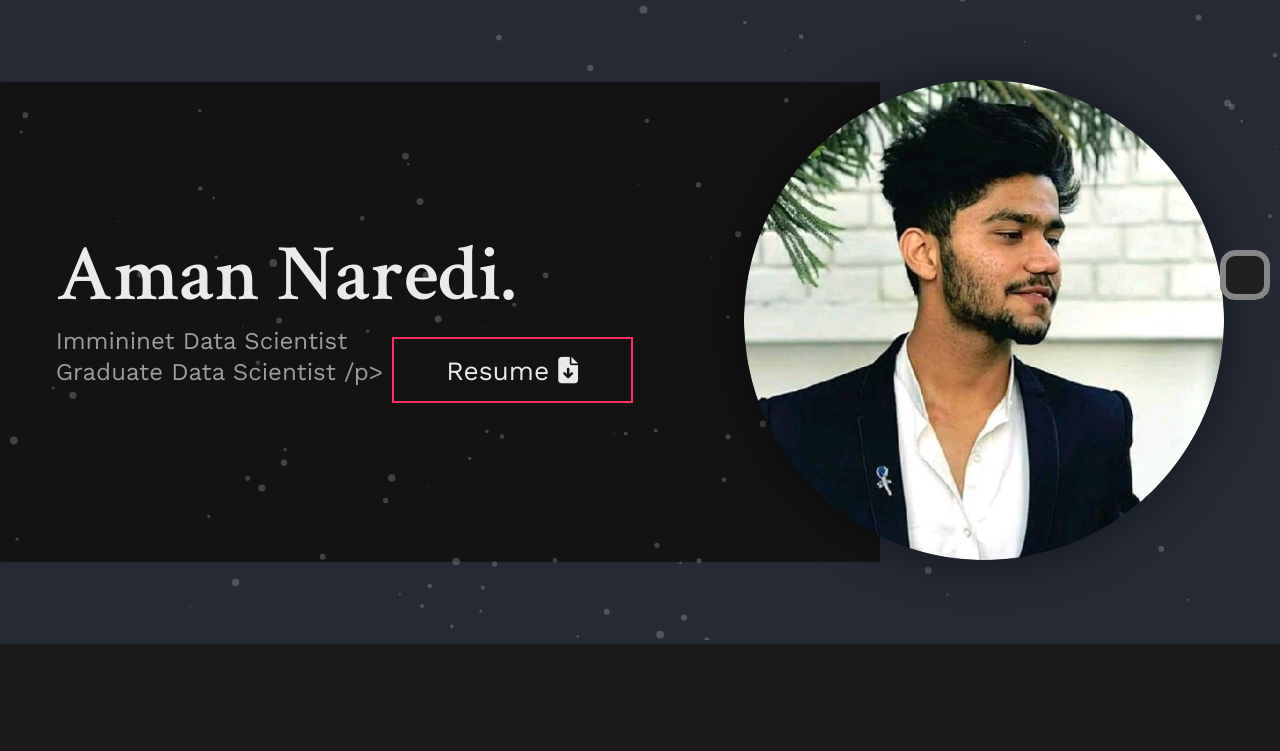
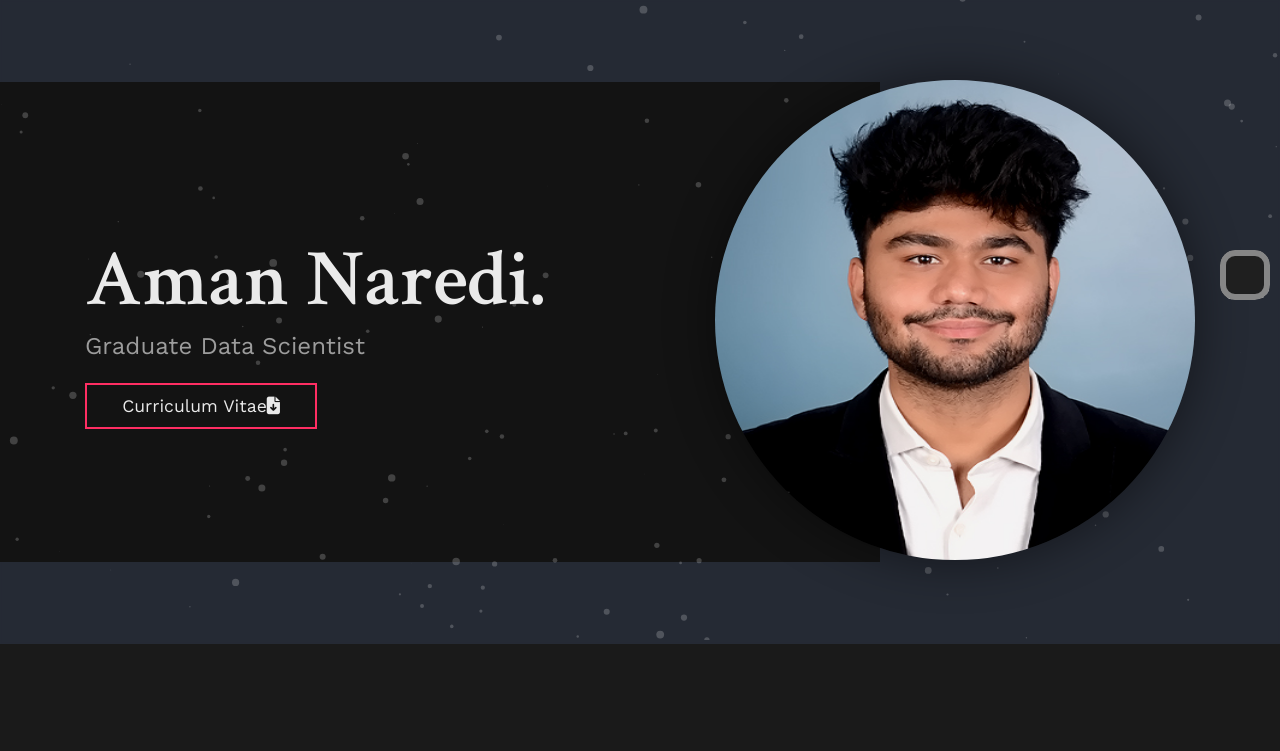
Before and after one commit to amannaredi/Portfolio-Website, a plain HTML site: page index.html in a window 1280 px wide. Shown: the top 751 px of the page. Drawn offline with nearby package versions, Linux system fonts and the light colour scheme.

Commit message:
Update index.html

```diff
--- a/index.html
+++ b/index.html
@@ -19,11 +19,11 @@
       <div id="particles-js"></div>
       <div class="user_info">
         <h1 class="user_name">Aman Naredi.</h1>
-        <p>Immininet Data Scientist <br> Graduate Data Scientist /p>
-        <a href="https://drive.google.com/file/d/16QTL5nKoUdlKJPNJAz2dlXqxv1-41P5X/view?usp=sharing" download="Aman's Resume" class="btn">Resume  <i class="fas fa-file-download"></i></a>
+        <p> Graduate Data Scientist</p>
+        <a href="https://drive.google.com/file/d/1QND-p0-LYoeiCi6rLB_3lOtY3O_4PNu1/view?usp=sharing" download="Aman Naredi CV" class="btn">Curriculum Vitae<i class="fas fa-file-download"></i></a>
       </div>
       <div class="user_img">
-        <img src="myImage-modified.png" alt="" />
+        <img src="MVP_2546.jpg" alt="" />
       </div>
     </section>
 
```
